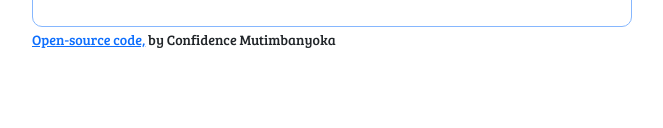
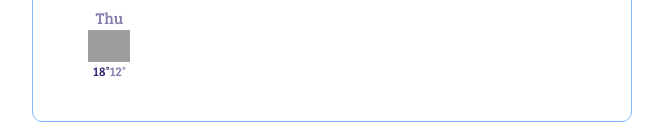
Before and after one commit to ConnieMtimba/vanilla-weather-app, a plain HTML site: page index.html in a window 1280 px wide. Shown: the part 291-419 px from the top of the page, without its empty margins (308-971 px from the left). Drawn offline with nearby package versions, Linux system fonts and the light colour scheme; no server answers; grey boxes are pictures that could not be loaded.

Commit message:
Added the html and css for forecast

```diff
--- a/index.html
+++ b/index.html
@@ -68,45 +68,28 @@
               </div>
             </div>
             <div class="col-6">
-              <div class="humidity-wind">
               <ul>
                 <li>Humidity: <span id="humidity"></span>%</li>
                 <li>Wind: <span id="wind"></span>Km/H</li>
               </ul>
             </div>
           </div>
-          </div>
-          <!-- <div class="card col-10">
-            <div class="card-body">
+          <div class="weather-forecast">
             <div class="row">
-                <div class="col">
-                  <h5 class="card-title">Fri</h5>
-                  <img src="images/cloud.png" />
-                  <div class="forecast-temp">15°C</div>
-                </div>
-                <div class="col">
-                  <h5 class="card-title">Sat</h5>
-                  <img src="images/cloud.png" />
-                  <div class="forecast-temp">15°C</div>
-                </div>
-                <div class="col">
-                  <h5 class="card-title">Sun</h5>
-                  <img src="images/cloud.png" />
-                  <div class="forecast-temp">15°C</div>
-                </div>
-                <div class="col">
-                  <h5 class="card-title">Mon</h5>
-                  <img src="images/cloud.png" />
-                  <div class="forecast-temp">15°C</div>
-                </div>
-                <div class="col">
-                  <h5 class="card-title">Tue</h5>
-                  <img src="images/cloud.png" />
-                  <div class="forecast-temp">15°C</div>
+              <div class="col-2">
+                <div class="weather-forecast-date">Thu</div>
+                <img
+                  src="https://openweathermap.org/img/wn/01d@2x.png"
+                  alt=""
+                  width="42"
+                />
+                <div class="weather-forecast-temperatures">
+                  <span class="weather-forecast-temperature-max">18°</span
+                  ><span class="weather-forecast-temperature-min">12°</span>
                 </div>
               </div>
             </div>
-          </div> -->
+          </div>
         </div>
         <small>
           <a
--- a/src/stlye.css
+++ b/src/stlye.css
@@ -83,6 +83,21 @@ li:first-letter {
   text-decoration: none;
 }
 
-.card-body {
-  background: #83b7f9;
+.weather-forecast {
+  margin-top: 20px;
+  text-align: center;
+  color: rgba(19, 7, 98, 0.87);
 }
+
+.weather-forecast-date {
+  font-size: 16px;
+  opacity: 0.6;
+}
+
+.weather-forecast-temperature-min {
+  opacity: 0.6;
+}
+
+.weather-forecast-temperatures {
+  font-size: 13px;
+}
```
Lines whose indentation alone changed are shown as unchanged.
